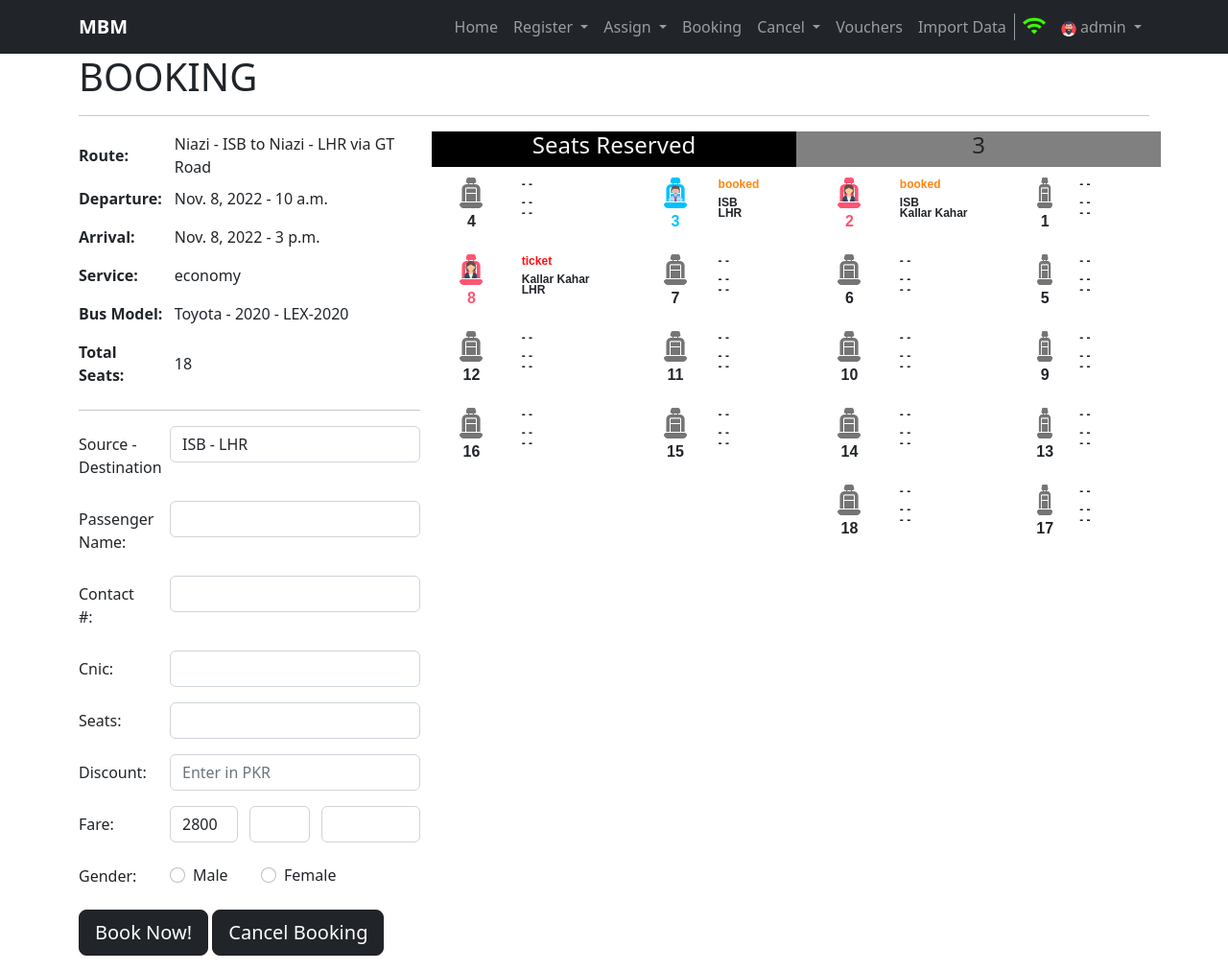
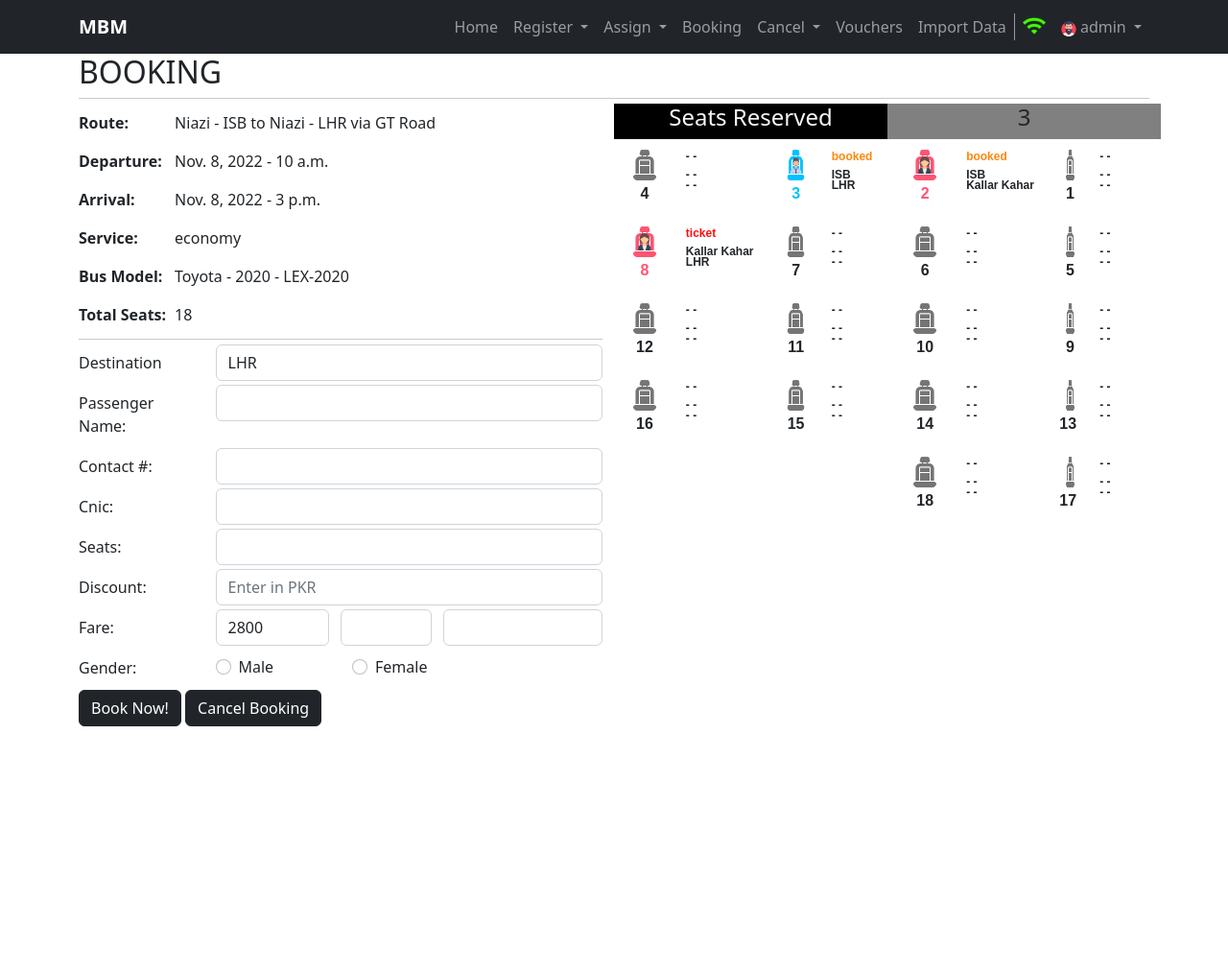
Before and after one commit to taha-dev-22/busticketing, a Django app: page /booking/1 in a window 1280 px wide. Shown: the whole page at 96% size. After the commit the page ends 757 px from the top, so only its background shows below. Run offline with Django 4.2, Linux system fonts and the light colour scheme; a user stored in the database is signed in; data comes from the database, SQL or seed files in the repository; both versions use the stored data as it was after the commit.

Commit message:
12/14 changes done!

```diff
--- a/home/bookingHandler.py
+++ b/home/bookingHandler.py
@@ -111,6 +111,7 @@ class BookingHandler():
         seats = []
         genders = []
         schedule = None
+        vouchers = None
         tickets = None
         uid = None
         if request.method == "POST":
@@ -118,12 +119,10 @@ class BookingHandler():
                 try:
                     passenger = Passenger.objects.get(cnic=request.POST['inputPasId'])
                     uid = passenger.id
-                    schedule = Tickets.objects.filter(bookedby = passenger, status= 1).values('schedule').distinct()
-                    for i in schedule:
-                        schedules.append(Schedule.objects.get(id=i['schedule']))
-                    if not schedule:
-                        messages.warning(request, 'No Schedule found against this cnic!')
-                        schedule = None
+                    vouchers = Tickets.objects.filter(bookedby = passenger, status= 1).distinct()
+                    if not vouchers:
+                        messages.warning(request, 'No Tickets found against this cnic!')
+                        vouchers = None
                         uid = None
                 except Exception as e:
                     messages.warning(request, 'Passenger not found!')
@@ -131,10 +130,9 @@ class BookingHandler():
                 try:
                     uid = request.POST['inputUid']
                     passenger = Passenger.objects.get(id=request.POST['inputUid'])
-                    schedule = Schedule.objects.get(id=request.POST['inputSchedule'])
-                    rab = RouteAssignedToBus.objects.get(id = schedule.route_assg_bus.id)
-                    fare = Fares.objects.get(route_asg_to_bus=rab)
-                    tickets = Tickets.objects.filter(bookedby=passenger, schedule= schedule, status=1)
+                    tickets = Tickets.objects.get(id=request.POST['inputSchedule'])
+                    fare = tickets.fare.fare
+                    tickets = Tickets.objects.filter(voucher=tickets.voucher)
                     qty = len(tickets)
                     for i in tickets:
                         seat_gender[i.seat_no] = 'M' if i.gender else 'F'
@@ -148,8 +146,8 @@ class BookingHandler():
                     billData['seats'] = seats
                     billData['genders'] = genders
                     billData['qty'] = qty
-                    billData['fare'] = fare.fare
-                    billData['total'] = billData['fare'] * qty
+                    billData['fare'] = fare
+                    billData['total'] = fare * qty
                 except Exception as e:
                     messages.warning(request, e)
             elif 'Purchase-seats' in request.POST:
@@ -164,4 +162,4 @@ class BookingHandler():
                     messages.success(request, 'Seats Purchased Successfully!')
                 except Exception as e:
                     messages.warning(request, e)
-        return {'request': request, 'uid': uid, 'schedules': schedules, 'tickets': tickets, 'schedule': schedule, 'billdata': billData}
+        return {'request': request, 'uid': uid, 'schedules': schedules, 'tickets': tickets, 'vouchers': vouchers, 'billdata': billData}
--- a/home/views.py
+++ b/home/views.py
@@ -113,7 +113,7 @@ def bookingdetail(request):
         return redirect('/login')
     result = BookingHandler.bookingdetail(request)
     return render(result['request'], 'bookingdetail.html', {'uid': result['uid'], 'schedules': result['schedules'],
-                'tickets': result['tickets'], 'schedule': result['schedule'], 'billdata': result['billdata']})
+                'tickets': result['tickets'], 'vouchers': result['vouchers'], 'billdata': result['billdata']})
 
 def schedule(request):
     if request.user.is_anonymous:
@@ -145,9 +145,9 @@ def schedule(request):
                 if request.POST['inputRoute']:
                     route = Route.objects.get(id=request.POST['inputRoute'])
                     rtb = RouteAssignedToBus.objects.get(route=route)
-                    schedule = Schedule.objects.filter(route_assg_bus = rtb, departure__gte = dt, status=True, source=userterminal.terminal).exclude(id__in=inner_qs)
+                    schedule = Schedule.objects.filter(route_assg_bus = rtb, departure__gte = dt, status=True).exclude(id__in=inner_qs)
                 else:
-                    schedule = Schedule.objects.filter(departure__gte = dt, status=True, source=userterminal.terminal).exclude(id__in=inner_qs)
+                    schedule = Schedule.objects.filter(departure__gte = dt, status=True).exclude(id__in=inner_qs)
             else:
                 messages.warning(request, "Please choose a date first!")
         except Exception as e:
--- a/templates/booking.html
+++ b/templates/booking.html
@@ -6,10 +6,10 @@
 {%block body%}
 {% load myfilters %}
 <div class="container">
-    <h1>BOOKING</h1>
-    <hr>
-    <div class="row my-3">
-        <div class="col-4">
+    <h2>BOOKING</h2>
+    <hr style="margin:5px 0;">
+    <div class="row my-1">
+        <div class="col-6">
             {% if messages %}
             {% for message in messages %}
             <div class="alert alert-{{ message.tags }} alert-dismissible fade show" role="alert">
@@ -44,38 +44,38 @@
                     <td>{{schedule.route_assg_bus.bus.seating_capacity}}</td>
                 </tr>
             </table>
-            <hr>
+            <hr style="margin:5px 0;">
             <span class="hidden-element" id="fare">{{fares|get_fare}}</span>
             <span class="hidden-element" id="scid">{{ schedule.id }}</span>
             <span id="seats"></span>
             <span id="genders"></span>
             <form method="post" name="booking" onsubmit="return validateForm(this.id)" id="booking-form" action="{% url 'booking' schedule_id=schedule.id %}">
                 {% csrf_token %}
-                <div class="mb-3 row">
-                    <label for="inputRoute" class="col-sm-3 col-form-label">Source - Destination</label>
+                <div class="mb-1 row">
+                    <label for="inputRoute" class="col-sm-3 col-form-label">Destination</label>
                     <div class="col-sm-9">
                       <select name="inputRoute" onchange="setFair(this.value);" class="form-control" id="inputRoute" required>
                         {% if fares %}
                            {% for fare in fares %}
-                             <option value="{{fare.id}}">{{fare.source.city}} - {{fare.destination.city}}</option>
+                             <option value="{{fare.id}}">{{fare.destination.city}}</option>
                            {% endfor %}
                         {% endif %}
                       </select>
                     </div>
                   </div>
-                <div class="mb-3 row">
+                <div class="mb-1 row">
                     <label for="inputPasName" class="col-sm-3 col-form-label">Passenger Name: </label>
                     <div class="col-sm-9">
                         <input type="text" class="form-control" id="inputPasName" name="inputPasName" required>
                     </div>
                 </div>
-                <div class="mb-3 row">
+                <div class="mb-1 row">
                     <label for="inputContact" class="col-sm-3 col-form-label">Contact #:</label>
                     <div class="col-sm-9">
                         <input type="text" class="form-control" id="inputContact" name="inputContact" required>
                     </div>
                 </div>
-                <div class="mb-3 row">
+                <div class="mb-1 row">
                     <label for="inputCnic" class="col-sm-3 col-form-label">Cnic:</label>
                     <div class="col-sm-9">
                         <input type="text" class="form-control" id="inputCnic" name="inputCnic" required>
@@ -89,19 +89,19 @@
                 <input type="text" class="form-control hidden-element" id="inputVoucher" value="" name="inputVoucher">
                 <!-- Voucher input -->
 
-                <div class="mb-3 row">
+                <div class="mb-1 row">
                     <label for="inputSeats" class="col-sm-3 col-form-label">Seats:</label>
                     <div class="col-sm-9">
                         <input readonly type="text" class="form-control" id="inputSeats" name="inputSeats" required>
                     </div>
                 </div>
-                <div class="mb-3 row">
+                <div class="mb-1 row">
                     <label for="inputDiscount" class="col-sm-3 col-form-label">Discount:</label>
                     <div class="col-sm-9">
                         <input type="number" class="form-control" id="inputDiscount" name="inputDiscount" min=0 placeholder="Enter in PKR" required>
                     </div>
                 </div>
-                <div class="mb-3 row">
+                <div class="mb-1 row">
                     <label for="inputFare" class="col-sm-3 col-form-label">Fare:</label>
                     <div class="col-sm-3">
                         <input readonly type="text" class="form-control" id="inputFare" value="">
@@ -113,7 +113,7 @@
                         <input readonly type="text" class="form-control" id="inputTotal">
                     </div>
                 </div>
-                <div class="mb-3 row">
+                <div class="mb-1 row">
                     <label for="inputSeats" class="col-sm-3 col-form-label">Gender:</label>
                     <div class="col-sm-3 my-auto">
                         <div class="form-check form-check-inline">
@@ -128,11 +128,11 @@
                         </div>
                     </div>
                 </div>
-                <button type="submit" name="bookingbtn" class="btn btn-dark btn-lg">Book Now!</button>
-                <a href="{% url 'bookingbyschedule' schedule_id=schedule.id %}"><button type="button" name="cancelbooking" class="btn btn-dark btn-lg">Cancel Booking</button></a>
+                <button type="submit" name="bookingbtn" class="btn btn-dark btn-md">Book Now!</button>
+                <a href="{% url 'bookingbyschedule' schedule_id=schedule.id %}"><button type="button" name="cancelbooking" class="btn btn-dark btn-md">Cancel Booking</button></a>
             </form>
         </div>
-        <div class="col-8 seating-structure">
+        <div class="col-6 seating-structure">
             <div class="row">
                 <div class="col-6 reservation_head">
                     <h4>Seats Reserved</h4>
--- a/templates/bookingdetail.html
+++ b/templates/bookingdetail.html
@@ -35,9 +35,9 @@
             <label for="inputPasId" class="col-sm-3 col-form-label text-end">Schedule: </label>
             <div class="col-sm-6">
                 <select class="form-select" name="inputSchedule" aria-label="Default select example">
-                    {% if schedules %}
-                    {% for i in schedules %}
-                    <option value="{{i.id}}">{{i}}</option>
+                    {% if vouchers %}
+                    {% for i in vouchers %}
+                    <option value="{{i.id}}">{{i.voucher}} - {{i.destination.city}} - {{i.schedule.departure}}</option>
                     {% endfor %}
                     {% endif %}
                   </select>
--- a/templates/index.html
+++ b/templates/index.html
@@ -20,13 +20,13 @@
     <form method="post" name="schedule-form" class="mx-auto" id="schedule-form" action="/schedule">
       {% csrf_token %}
       <div class="mb-3 row">
-        <label for="inputRoute" class="col-sm-1 col-form-label">Route</label>
+        <label for="inputRoute" class="col-sm-1 col-form-label">Destination</label>
         <div class="col-sm-3">
           <select name="inputRoute" class="form-control" id="inputRoute">
-            <option value="" selected>Select Route</option>
+            <option value="" selected>Select Destination</option>
             {% if routes %}
             {% for route in routes %}
-            <option value="{{route.id}}">{{route}}</option>
+            <option value="{{route.id}}">{{route.destination.city}}</option>
             {% endfor %}
             {% endif %}
           </select>
```
Also changed, not shown: templates/ticketing.html (+19 -19 lines), db.sqlite3.
